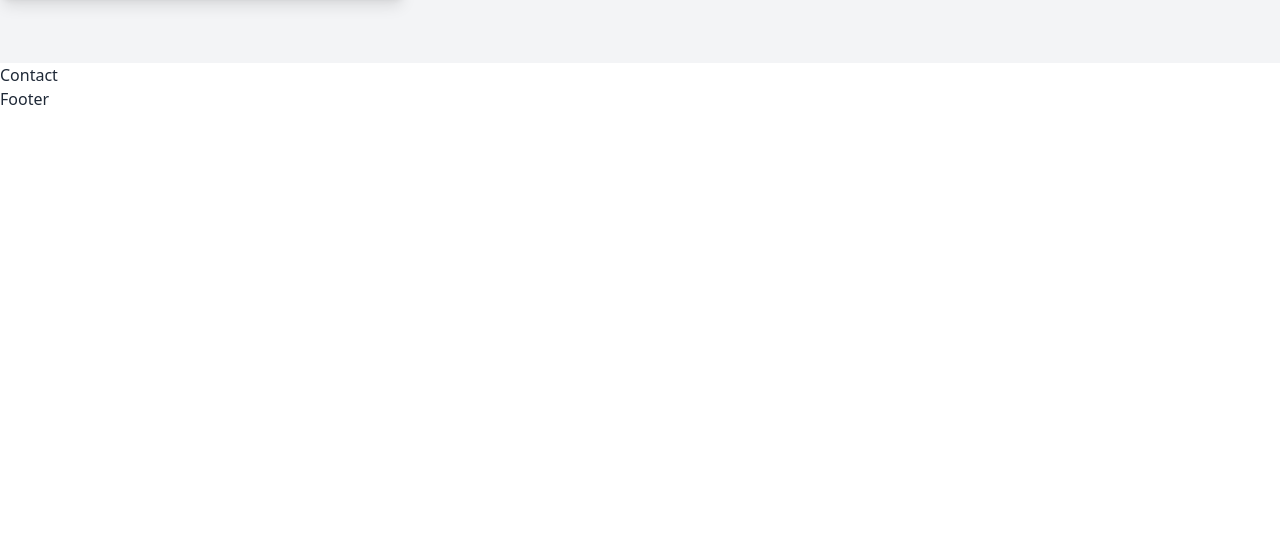
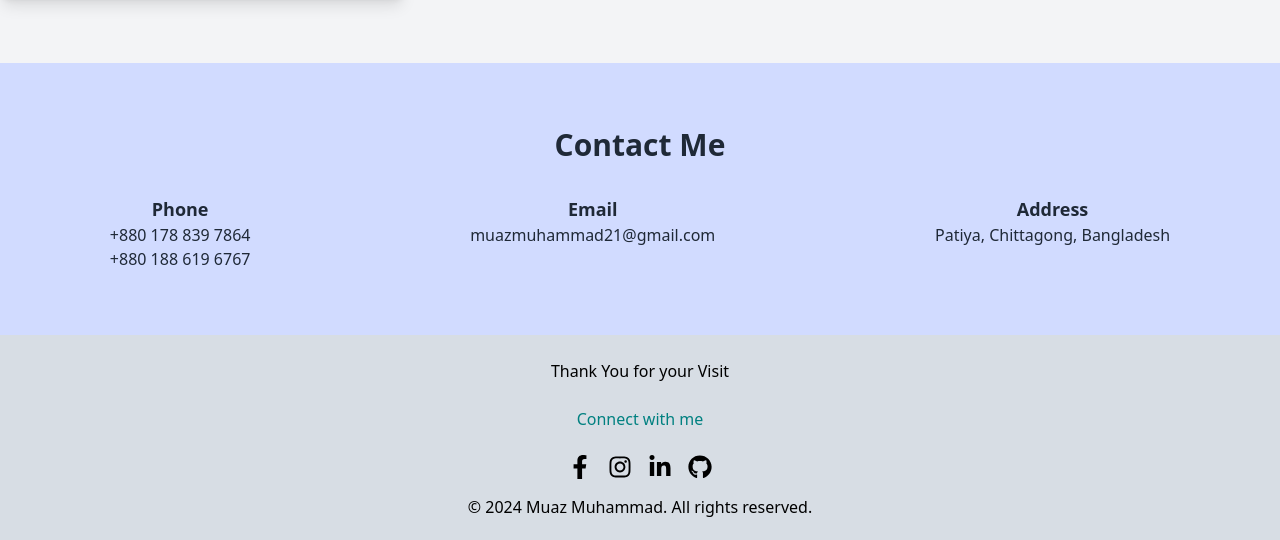
Before and after one commit to muaz64/muaz-portfolio-site, a React (Vite) app: page / in a window 1280 px wide. Shown: the part 2187-2727 px from the top of the page. Before the commit the page ends 2298 px from the top, so only its background shows below. Built offline with nearby package versions, Linux system fonts and the light colour scheme.

Commit message:
contact and footer update

```diff
--- a/package.json
+++ b/package.json
@@ -11,7 +11,8 @@
   },
   "dependencies": {
     "react": "^18.3.1",
-    "react-dom": "^18.3.1"
+    "react-dom": "^18.3.1",
+    "react-icons": "^5.3.0"
   },
   "devDependencies": {
     "@eslint/js": "^9.13.0",
--- a/src/App.jsx
+++ b/src/App.jsx
@@ -1,6 +1,6 @@
 
 
-
+import React from 'react';
 import Navbar from './components/Navbar';
 import Home from './components/Home';
 import About from './components/About';
--- a/src/components/Contact.jsx
+++ b/src/components/Contact.jsx
@@ -1,9 +1,28 @@
-import React from 'react'
+import React from 'react';
 
-const Contact = () => {
+function Contact() {
   return (
-    <div>Contact</div>
-  )
+    <section id="contact" className="py-16 bg-primary-content">
+      <div className="container mx-auto text-center">
+        <h2 className="text-3xl font-bold text-charcoal-gray mb-8">Contact Me</h2>
+        <div className="flex flex-col md:flex-row justify-around">
+          <div>
+            <h4 className="text-lg font-semibold">Phone</h4>
+            <p>+880 178 839 7864</p>
+            <p>+880 188 619 6767</p>
+          </div>
+          <div>
+            <h4 className="text-lg font-semibold">Email</h4>
+            <p>muazmuhammad21@gmail.com</p>
+          </div>
+          <div>
+            <h4 className="text-lg font-semibold">Address</h4>
+            <p>Patiya, Chittagong, Bangladesh</p>
+          </div>
+        </div>
+      </div>
+    </section>
+  );
 }
 
-export default Contact
+export default Contact;
--- a/src/components/Footer.jsx
+++ b/src/components/Footer.jsx
@@ -1,9 +1,30 @@
-import React from 'react'
+import React from 'react';
+import { FaFacebookF, FaInstagram, FaLinkedinIn, FaGithub } from 'react-icons/fa';
 
-const Footer = () => {
+function Footer() {
   return (
-    <div>Footer</div>
-  )
+    <footer className="bg-neutral-content text-black py-6 text-center">
+      <div className="container">
+        <h4 className='mb-6'>Thank You for your Visit</h4>
+        <p className="text-teal mb-6">Connect with me</p>
+        <div className="flex justify-center space-x-4 text-2xl">
+          <a href="https://www.facebook.com" target="_blank" rel="noopener noreferrer" className="hover:text-teal">
+            <FaFacebookF />
+          </a>
+          <a href="https://www.instagram.com" target="_blank" rel="noopener noreferrer" className="hover:text-teal">
+            <FaInstagram />
+          </a>
+          <a href="https://www.linkedin.com" target="_blank" rel="noopener noreferrer" className="hover:text-teal">
+            <FaLinkedinIn />
+          </a>
+          <a href="https://www.github.com" target="_blank" rel="noopener noreferrer" className="hover:text-teal">
+            <FaGithub />
+          </a>
+        </div>
+        <p className="mt-4">© 2024 Muaz Muhammad. All rights reserved.</p>
+      </div>
+    </footer>
+  );
 }
 
-export default Footer
+export default Footer;
```
Also changed, not shown: 1 other file (tests, documents, lock files or other folders).
